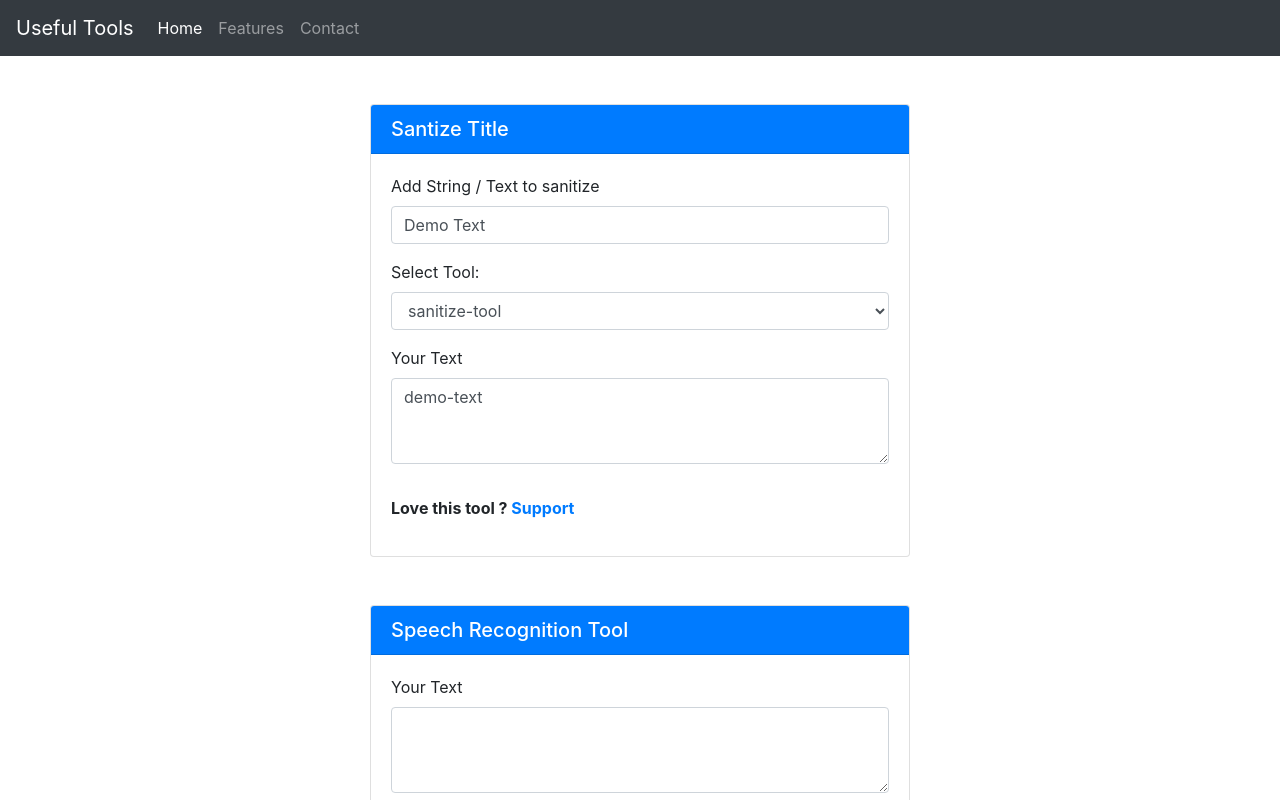
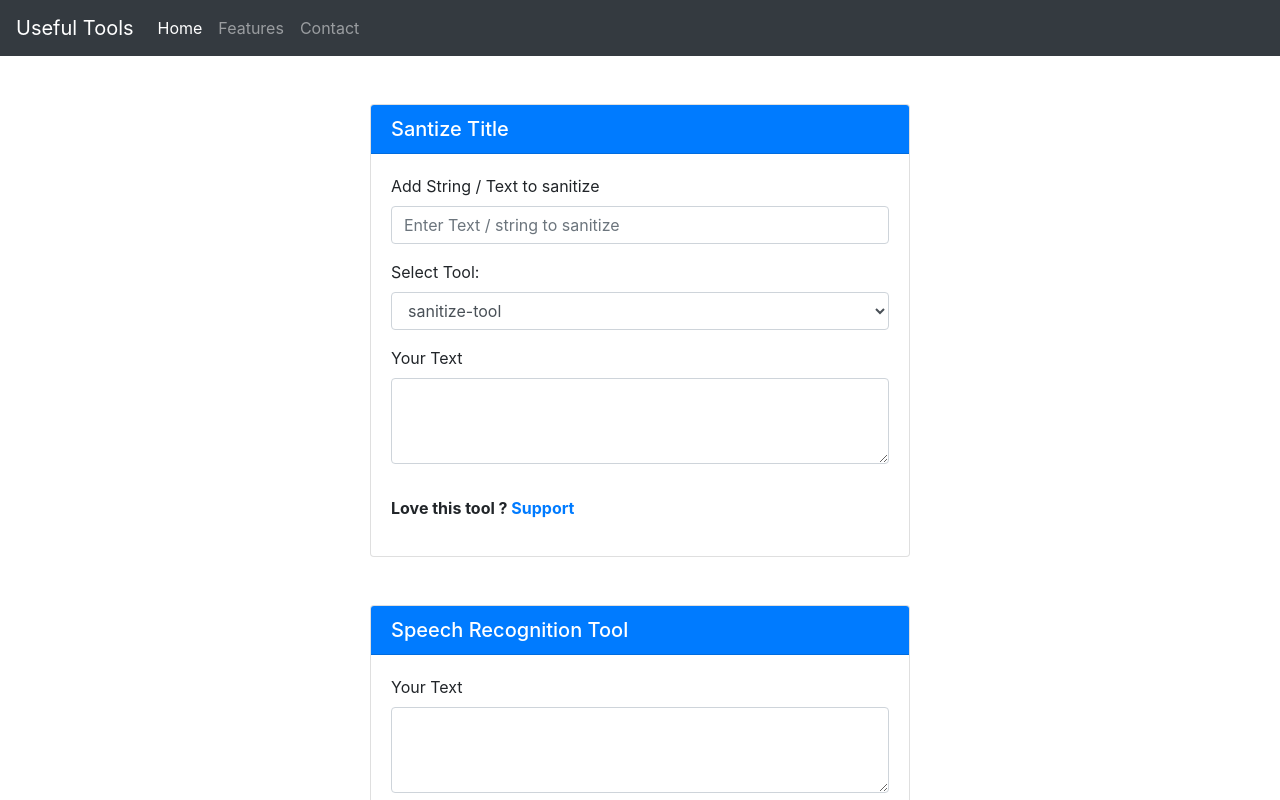
Before and after one commit to vanpariyar/useful-tools, a React (Create React App) app: page / in a window 1280 px wide. Shown: the top 800 px of the page. Built offline with nearby package versions, Linux system fonts and the light colour scheme.

Commit message:
Solved the error if text null :bug:

```diff
--- a/src/components/sanitizeTitleTool.js
+++ b/src/components/sanitizeTitleTool.js
@@ -3,7 +3,7 @@ import SupportComponent from './supportComponent';
 
 export default function SanitizeTitleTool() {
 
-    const [text, setText] = useState('Demo Text');
+    const [text, setText] = useState('');
     const [selectType, setSelectType] = useState('sanitize');
 
     const string_to_slug = function (str)
@@ -31,6 +31,9 @@ export default function SanitizeTitleTool() {
 
     function toCamelCase(str){
         let arr= str.match(/[a-z]+|\d+/gi);
+
+        if( !arr ) { return ''; }
+
         return arr.map((m,i)=>{
             let low = m.toLowerCase();
             if (i!==0){
```
Also changed, not shown: 1 other file (tests, documents, lock files or other folders).
